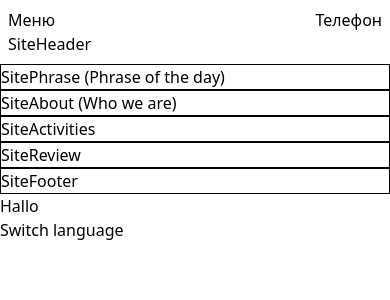
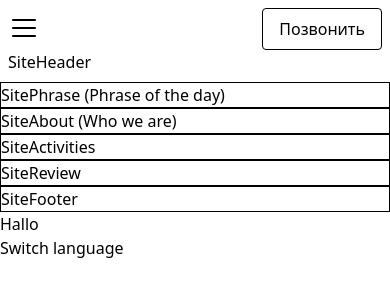
Before and after one commit to Laboratorynotices/Sandstorming, a Vue app: page / in a window 390 px wide. Shown: the top 300 px of the page. Built offline with nearby package versions, Linux system fonts and the light colour scheme.

Commit message:
работает, но меню дважды генерируется в коде

```diff
--- /dev/null
+++ b/src/components/SiteHeader/BurgerButton.vue
@@ -0,0 +1,41 @@
+<script setup lang="ts">
+// Определяем пропсы для компонента
+defineProps({
+  isOpen: {
+    type: Boolean,
+    required: true,
+  },
+});
+
+// Определяем события
+defineEmits(["click"]);
+</script>
+
+<template>
+  <button
+    class="relative w-8 h-8 flex flex-col justify-center items-center focus:outline-none"
+    @click="$emit('click')"
+    aria-label="Меню"
+  >
+    <!-- Три полоски, которые превращаются в крестик -->
+    <div class="w-6 h-5 relative">
+      <!-- Верхняя полоска -->
+      <span
+        class="absolute top-0 left-0 w-full h-0.5 bg-black rounded-sm transition-all origin-[left_center] duration-300"
+        :style="isOpen ? 'transform: rotate(45deg);' : ''"
+      ></span>
+
+      <!-- Средняя полоска -->
+      <span
+        class="absolute top-2 left-0 w-full h-0.5 bg-black rounded-sm transition-opacity duration-300"
+        :style="isOpen ? 'opacity: 0;' : ''"
+      ></span>
+
+      <!-- Нижняя полоска -->
+      <span
+        class="absolute top-4 left-0 w-full h-0.5 bg-black rounded-sm transition-all origin-[left_center] duration-300"
+        :style="isOpen ? 'transform: rotate(-45deg);' : ''"
+      ></span>
+    </div>
+  </button>
+</template>
--- a/src/components/SiteHeader/ContainerNav.vue
+++ b/src/components/SiteHeader/ContainerNav.vue
@@ -1,15 +1,94 @@
+<script setup lang="ts">
+import { ref, onMounted, onUnmounted } from "vue";
+import NavLinks from "./NavLinks.vue";
+import BurgerButton from "./BurgerButton.vue";
+
+// Состояние для отслеживания открытия/закрытия мобильного меню
+const isMenuOpen = ref(false);
+
+// Функция для переключения состояния мобильного меню
+const toggleMenu = () => {
+  isMenuOpen.value = !isMenuOpen.value;
+};
+
+// Функция для закрытия меню
+const closeMenu = () => {
+  isMenuOpen.value = false;
+};
+
+// Функция для определения текущего размера экрана
+const checkScreenSize = () => {
+  // Если переходим на десктоп с открытым мобильным меню, закрываем его
+  if (window.innerWidth >= 768 && isMenuOpen.value) {
+    isMenuOpen.value = false;
+  }
+};
+
+// Обработчик клика вне меню для его закрытия
+const handleClickOutside = (event: MouseEvent) => {
+  const navElement = document.getElementById("mobile-nav");
+  const burgerButton = document.getElementById("burger-button");
+
+  if (isMenuOpen.value && navElement && burgerButton) {
+    if (
+      !navElement.contains(event.target as Node) &&
+      !burgerButton.contains(event.target as Node)
+    ) {
+      closeMenu();
+    }
+  }
+};
+
+// Установка слушателей событий при монтировании компонента
+onMounted(() => {
+  window.addEventListener("resize", checkScreenSize);
+  document.addEventListener("click", handleClickOutside);
+});
+
+// Удаление слушателей событий при уничтожении компонента
+onUnmounted(() => {
+  window.removeEventListener("resize", checkScreenSize);
+  document.removeEventListener("click", handleClickOutside);
+});
+</script>
+
 <template>
-  <nav class="nav-container">
-    <!-- Навигационное меню -->
-    <div>Меню</div>
+  <nav class="flex justify-between items-center w-full">
+    <!-- Левая часть - меню или кнопка-гамбургер -->
+    <div class="flex items-center">
+      <!-- Мобильная версия: кнопка-гамбургер -->
+      <div id="burger-button" class="md:hidden z-20">
+        <BurgerButton :is-open="isMenuOpen" @click="toggleMenu" />
+      </div>
 
-    <!-- Кнопка телефонного звонка -->
-    <div>Телефон</div>
+      <!-- Десктопная версия: горизонтальное меню -->
+      <div class="hidden md:block">
+        <NavLinks />
+      </div>
+    </div>
+
+    <!-- Правая часть - кнопка для звонка -->
+    <div>
+      <button
+        class="px-4 py-2 rounded border border-primary text-primary hover:bg-primary hover:text-white transition duration-300"
+      >
+        Позвонить
+      </button>
+    </div>
+
+    <!-- Мобильное меню -->
+    <div
+      id="mobile-nav"
+      class="fixed inset-x-0 top-0 z-10 bg-white transition-transform duration-300"
+      :class="
+        isMenuOpen
+          ? 'transform translate-y-0 shadow-lg'
+          : 'transform -translate-y-full'
+      "
+    >
+      <div class="pt-16 p-4">
+        <NavLinks @link-clicked="closeMenu" />
+      </div>
+    </div>
   </nav>
 </template>
-
-<style lang="css" scoped>
-.nav-container {
-  @apply flex justify-between items-center mx-auto;
-}
-</style>
--- /dev/null
+++ b/src/components/SiteHeader/NavLinks.vue
@@ -0,0 +1,31 @@
+<script setup lang="ts">
+// Определяем события
+const emit = defineEmits(["linkClicked"]);
+
+// Массив пунктов меню
+const navItems = [
+  { id: 1, name: "Главная", path: "/" },
+  { id: 2, name: "О нас", path: "/about" },
+  { id: 3, name: "Услуги", path: "/services" },
+  { id: 4, name: "Контакты", path: "/contacts" },
+];
+
+// Функция для обработки клика по ссылке
+const handleLinkClick = () => {
+  emit("linkClicked");
+};
+</script>
+
+<template>
+  <ul class="md:flex md:space-x-6">
+    <li v-for="item in navItems" :key="item.id" class="mb-4 md:mb-0">
+      <a
+        :href="item.path"
+        @click="handleLinkClick"
+        class="text-primary hover:text-primary-light transition-colors duration-300 block py-2 md:py-0"
+      >
+        {{ item.name }}
+      </a>
+    </li>
+  </ul>
+</template>
```
